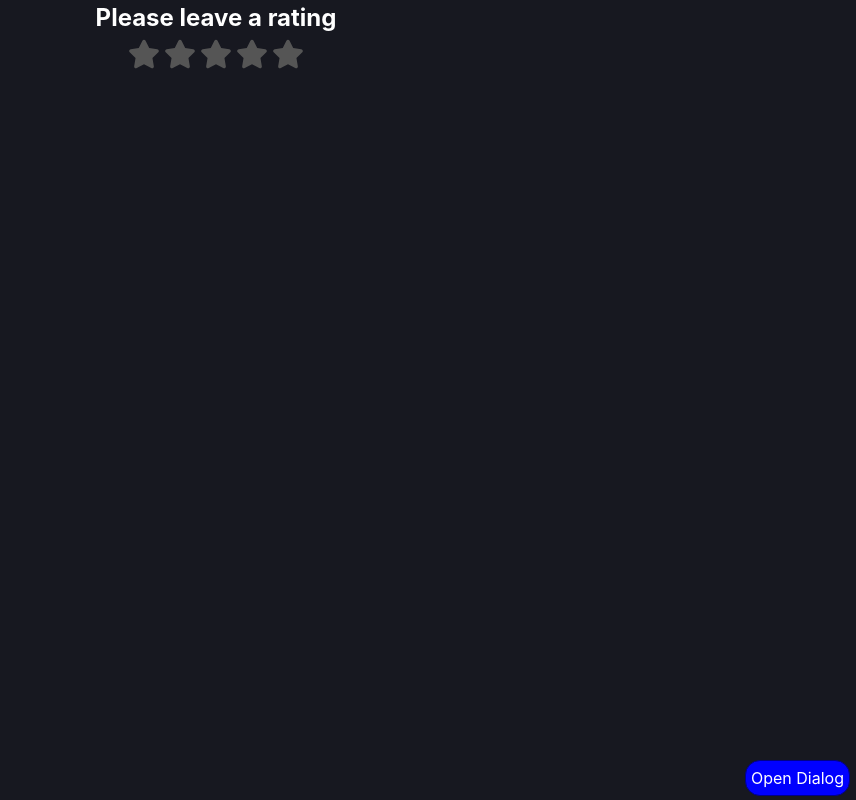
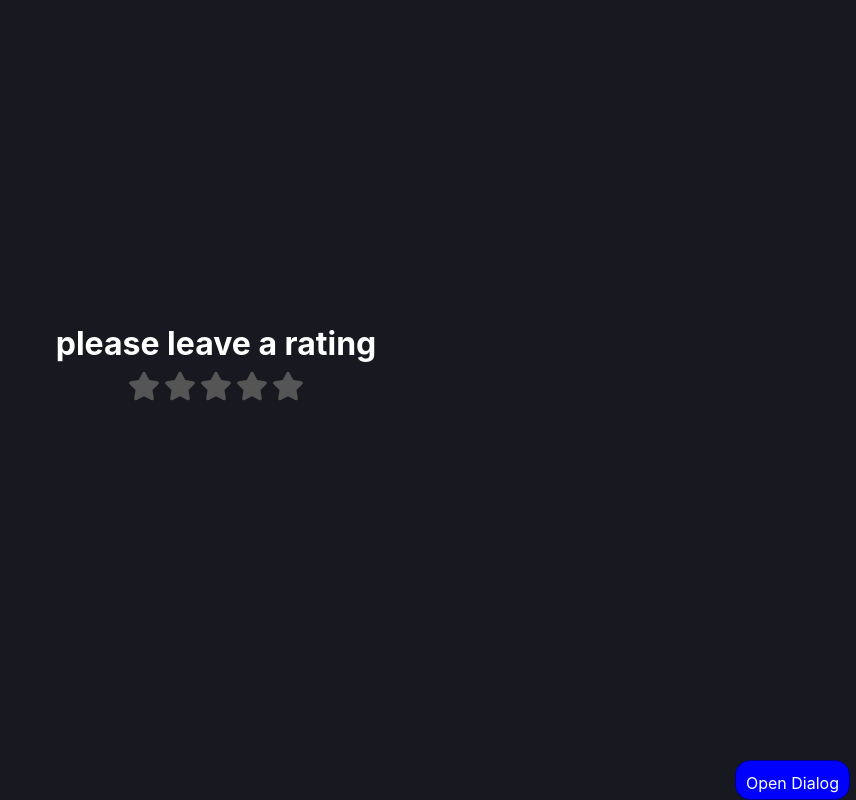
Before and after one commit to Gamewarrior1andBowser/assignment2_rone, a React (Create React App) app: page / in a window 1280 px wide. Shown: the whole page, without its empty margins (424-1280 px from the left). Built offline with nearby package versions, Linux system fonts and the light colour scheme.

Commit message:
Moved some things around, adjusting mostly the css and Dialog.js

```diff
--- a/src/App.js
+++ b/src/App.js
@@ -4,11 +4,13 @@ import Dialog from "./components/Dialog";
 function App() {
   return (
     <>
-      <main className='container flex'>
-        <StarRating/>
-        {/*<Dialog popup={true}/>*/}
+      <main className='container flex center'>
+        <div className="rating">
+          <h1>{"please leave a rating"}</h1>
+          <StarRating/>
+        </div>
       </main>
-      <Dialog popup={false}/>
+      <Dialog />
     </>
   );
 }
--- a/src/components/Dialog.js
+++ b/src/components/Dialog.js
@@ -2,21 +2,18 @@ import { useState } from "react";
 
 function Dialog(props) {
   const[isHidden, setHidden] = useState(true);
+  return (
+    <footer >
+      <div className={isHidden ? "hidden popup" : "popup"}>
+        <p>temp text</p>
+      </div>
+      <div className="flex">
+        <button onClick={() => {setHidden(!isHidden)}}>
+      {isHidden ? "Open Dialog" : "Close Dialog"}</button>
+      </div>
 
-  if (props.popup) {
-    return (
-      <>
-        <p>temp text</p>
-      </>
-    );
-  } else {
-    return (
-        <footer>
-          <button onClick={() => {setHidden(!isHidden)}}>Open Dialog</button>
-        </footer>
-    );
-  }
-
+    </footer>
+  );
 }
 
 export default Dialog;
--- a/src/components/StarRating.js
+++ b/src/components/StarRating.js
@@ -13,7 +13,7 @@ function StarRating() {
     case 3: return "Sorta Decent";
     case 4: return "Kinda Good";
     case 5: return "Very great";
-    default: return "Please leave a rating";
+    default: return "";
   }}
 
   const light = () => {
@@ -21,14 +21,14 @@ function StarRating() {
   }
 
   return (
-    <section className="rating">
-      <h2>{text(rating)}</h2>
-      <div className="flex">
+    <section>
+      <div className="flex center">
         {stars.map((star) => (
         <Star id={star.id} setRating={setRating}
         rating={rating} text={text}/>
       ))}
       </div>
+      <h2>{text(rating)}</h2>
     </section>
   );
 }
--- a/src/css/index.css
+++ b/src/css/index.css
@@ -11,16 +11,19 @@ body {
 }
 
 #root, main {
-  height: min(95svh);
+  height: min(56svh);
+}
+
+footer {
+  height: min(43svh);
 }
 
 .flex {
   display: flex;
-  justify-content: center;
 }
 
-footer {
-  justify-self: right;
+.center {
+  justify-content: center;
 }
 
 .FaStar {
@@ -30,14 +33,23 @@ footer {
   cursor: pointer;
 }
 
+.rating {
+  margin-top: 40svh;
+}
+
+h1, h2 {
+  text-align: center;
+}
+
 .yellow {
   color: #ff0;
 }
 
 button {
   border-radius: 15px;
-  padding: 5px;
+  padding: 10px;
   margin-right: 6px;
+  height: 5svh;
   color: #fff;
   background-color: #0000ff;
   border: 1px #00008b solid;
@@ -48,3 +60,15 @@ button:hover {
   background-color: #00008b;
   border: 1px #000047 solid;
 }
+
+footer div {
+  justify-content: flex-end;
+}
+
+footer div button {
+  margin-top: 36svh;
+}
+
+.hidden {
+  visibility: hidden;
+}
```
